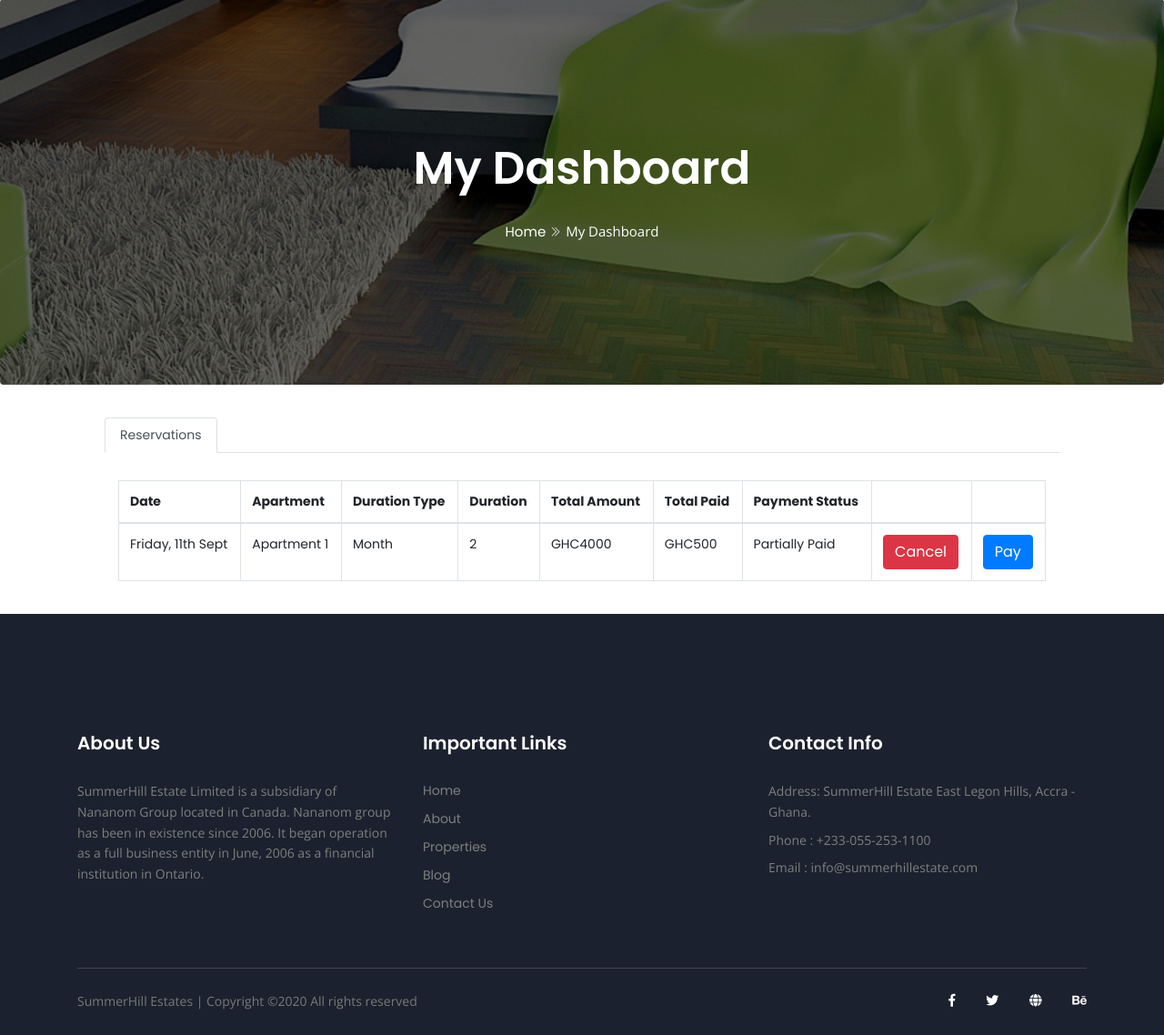
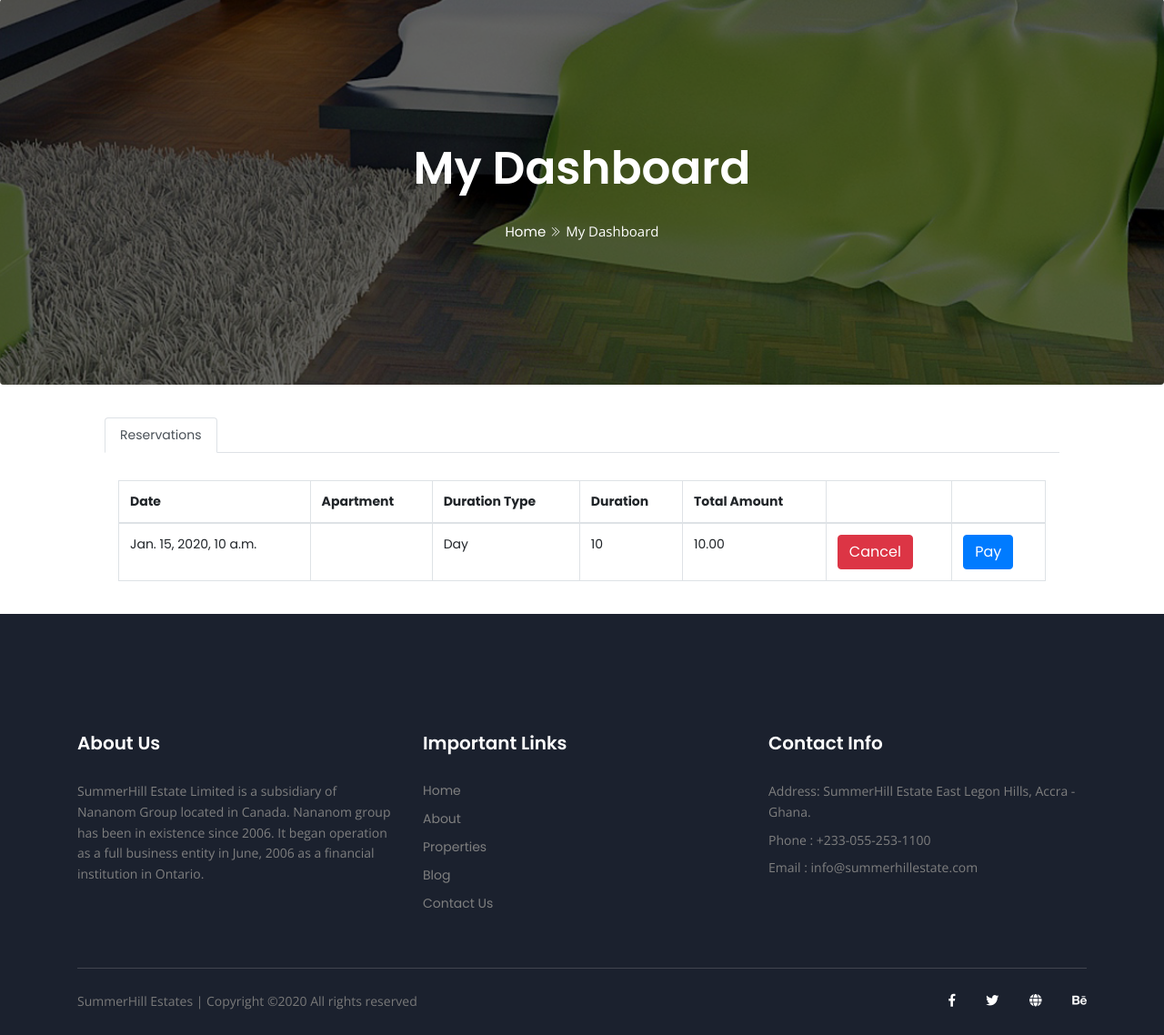
Before and after one commit to frederickpeter/SummerHill-Estates-Django, a Django app: page /account/mydashboard/ in a window 1280 px wide. Shown: the part 76-1214 px from the top of the page at 91% size. Run offline with Django 3.2, Linux system fonts and the light colour scheme; a user stored in the database is signed in; data comes from the database, SQL or seed files in the repository; both versions use the stored data as it was after the commit; tables that the repository leaves empty hold one stand-in row (values such as "Sample post"); style sheets or scripts are compiled from the project's sources; some libraries are stand-ins or nearby versions.

Commit message:
implemented can cel reservation and view reservations

```diff
--- a/accounts/urls.py
+++ b/accounts/urls.py
@@ -15,7 +15,8 @@
     path('reset/<uidb64>/<token>/',auth_views.PasswordResetConfirmView.as_view(template_name='accounts/password_reset_confirm.html', success_url=reverse_lazy('accounts:password_reset_complete')), name='password_reset_confirm'),
     path('reset/complete/',auth_views.PasswordResetCompleteView.as_view(template_name='accounts/password_reset_complete.html'),name='password_reset_complete'),
     path('myaccount/', account_views.UserUpdateView.as_view(), name='my_account'),
-    path('mydashboard/', account_views.my_dashboard, name='my_dashboard'),
+    path('mydashboard/', account_views.DashboardView.as_view(), name='my_dashboard'),
+    path('cancel-reservation/<int:reservation>/', account_views.cancel_reservation, name='cancel_reservation')
 
 
 ]
--- a/accounts/views.py
+++ b/accounts/views.py
@@ -1,11 +1,12 @@
-from django.shortcuts import render, redirect
+from django.shortcuts import render, redirect, get_object_or_404
 from .forms import SignUpForm
 from django.contrib.auth import login
 from django.contrib.auth.models import User
 from django.urls import reverse_lazy
 from django.utils.decorators import method_decorator
-from django.views.generic import UpdateView
+from django.views.generic import UpdateView, ListView
 from django.contrib.auth.decorators import login_required
+from properties.models import Reservation
 
 # Create your views here.
 def signup(request):
@@ -23,7 +24,7 @@
 class UserUpdateView(UpdateView):
     model = User
     fields = ('first_name', 'last_name', 'email', )
-    template_name = 'accounts/my_dashboard.html'
+    template_name = 'accounts/my_account.html'
     success_url = reverse_lazy('accounts:my_account')
 
     def get_object(self):
@@ -31,4 +32,23 @@
 
 
 def my_dashboard(request):
-    return render(request, 'accounts/my_dashboard.html')
+    reservations = Reservation.objects.filter(user=request.user)
+    return render(request, 'accounts/my_dashboard.html', {'reservations':reservations})
+
+@method_decorator(login_required, name='dispatch')
+class DashboardView(ListView):
+    model = Reservation
+    context_object_name = 'reservations'
+    template_name = 'accounts/my_dashboard.html'
+    paginate_by = 5
+
+    def get_queryset(self):
+        queryset = Reservation.objects.filter(user=self.request.user)
+        return queryset
+
+
+@login_required
+def cancel_reservation(request, reservation):
+    reservation = get_object_or_404(Reservation, pk=reservation, user=request.user)
+    reservation.delete()
+    return redirect('accounts:my_dashboard')
--- a/properties/models.py
+++ b/properties/models.py
@@ -73,7 +73,7 @@
         ('Available', 'Available'),
         ('Booked', 'Booked')
     )
-    status = models.CharField(max_length=20, choices=STATUS)
+    status = models.CharField(max_length=20, choices=STATUS, default="Available")
 
     class Meta:
         ordering = ["name"]
@@ -94,8 +94,14 @@
         ('Month', 'Month'),
         ('Year', 'Year')
     )
-    duration_type = models.CharField(max_length=5, choices=DURATION_TYPE)
+    duration_type = models.CharField(max_length=7, choices=DURATION_TYPE)
     duration = models.PositiveSmallIntegerField(help_text='Example. 2 Years')
+    total_amount = models.DecimalField(max_digits=7, decimal_places=2)
+    STATUS = (
+        ('Paid', 'Paid'),
+        ('No Payment', 'No Payment')
+    )
+    first_payment = models.CharField(max_length=15, choices=STATUS, default="No Payment")
 
     class Meta:
         ordering = ["-date"]
--- a/summer_hill_estates_project/settings.py
+++ b/summer_hill_estates_project/settings.py
@@ -40,7 +40,7 @@
     'django.contrib.staticfiles',
     'accounts',
     'properties',
-    'widget_tweaks',
+    'widget_tweaks'
 ]
 
 MIDDLEWARE = [
--- a/templates/accounts/my_dashboard.html
+++ b/templates/accounts/my_dashboard.html
@@ -135,33 +135,40 @@
                      <div class="table-responsive" style="margin-top: 30px;">
                         <table class="table table-bordered">
                         <thead>
+
                            <tr>
                               <th>Date</th>
                               <th>Apartment</th>
                               <th>Duration Type</th>
                               <th>Duration</th>
                               <th>Total Amount</th>
-                              <th>Total Paid</th>
-                              <th>Payment Status</th>
+                              <!-- <th>Payment Status</th> -->
                               <th></th>
                               <th></th>
                            </tr>
                         </thead>
                         <tbody>
+                           {% if reservations %}
+                           {% for reservation in reservations %}
                            <tr>
-                              <td>Friday, 11th Sept</td>
-                              <td>Apartment 1</td>
-                              <td>Month</td>
-                              <td>2</td>
-                              <td>GHC4000</td>
-                              <td>GHC500</td>
-                              <td>Partially Paid</td>
-                              <td><a class="btn btn-danger" href="#">Cancel</a></td>
+                              <td>{{reservation.date}}</td>
+                              <td>{{reservation.apartment}}</td>
+                              <td>{{reservation.duration_type}}</td>
+                              <td>{{reservation.duration}}</td>
+                              <td>{{reservation.total_amount}}</td>
+                              <!-- <td>{{reservation.status}}</td> -->
+                              <td><a class="btn btn-danger" href="{% url 'accounts:cancel_reservation' reservation.pk %}">Cancel</a></td>
                               <td><a class="btn btn-primary" href="#">Pay</a></td>
-                              </tr>
                            </tr>
+                           {% endfor %}
+                           {% endif %}
+
+
                         </tbody>
                         </table>
+                        <div style="margin-top:10px;">
+                           {% include 'includes/pagination.html' %}
+                        </div>
                      </div>
                   </div>
                   <!-- <div class="tab-pane container fade" id="menu1">
--- a/templates/reservation_success.html
+++ b/templates/reservation_success.html
@@ -112,7 +112,8 @@
    <!--::apartment_part end::-->
    <div class="apartment_part">
       <div class="container" style="width: 100%; text-align: center; margin-bottom: 50px;">
-         <h3>Thank You! A member of our team will contact you shortly</h3>
+         <h3>Thank You! Kindly navigate to your <a href="{% url 'accounts:my_dashboard' %}" style="color:red">dashboard</a> to make payment.</h3>
+         <p>Note: Your reservation will only last 24 hours if payment is not made</p>
       </div>
    </div>
    <!--::apartment_part end::-->
```
Also changed, not shown: properties/views.py (+16 -2 lines), db.sqlite3, properties/migrations/0008_auto_20200912_1429.py (added).
